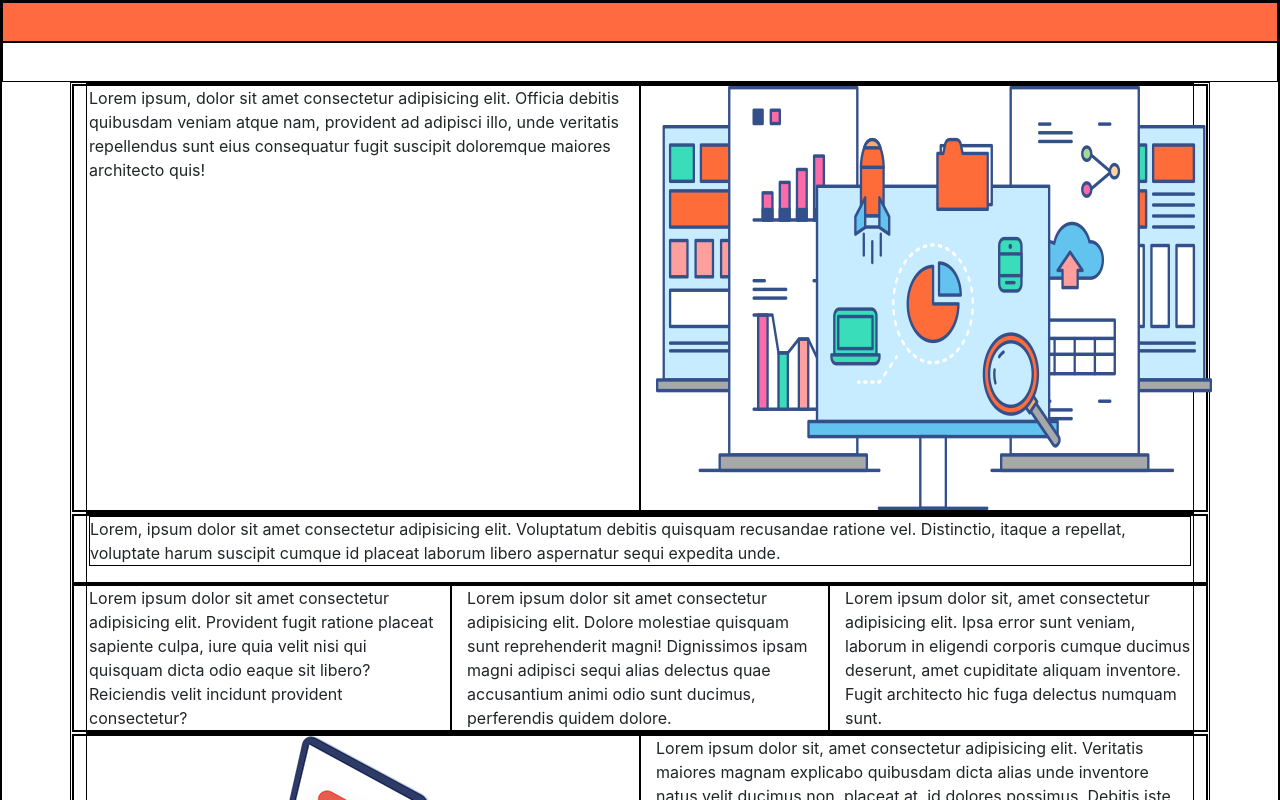
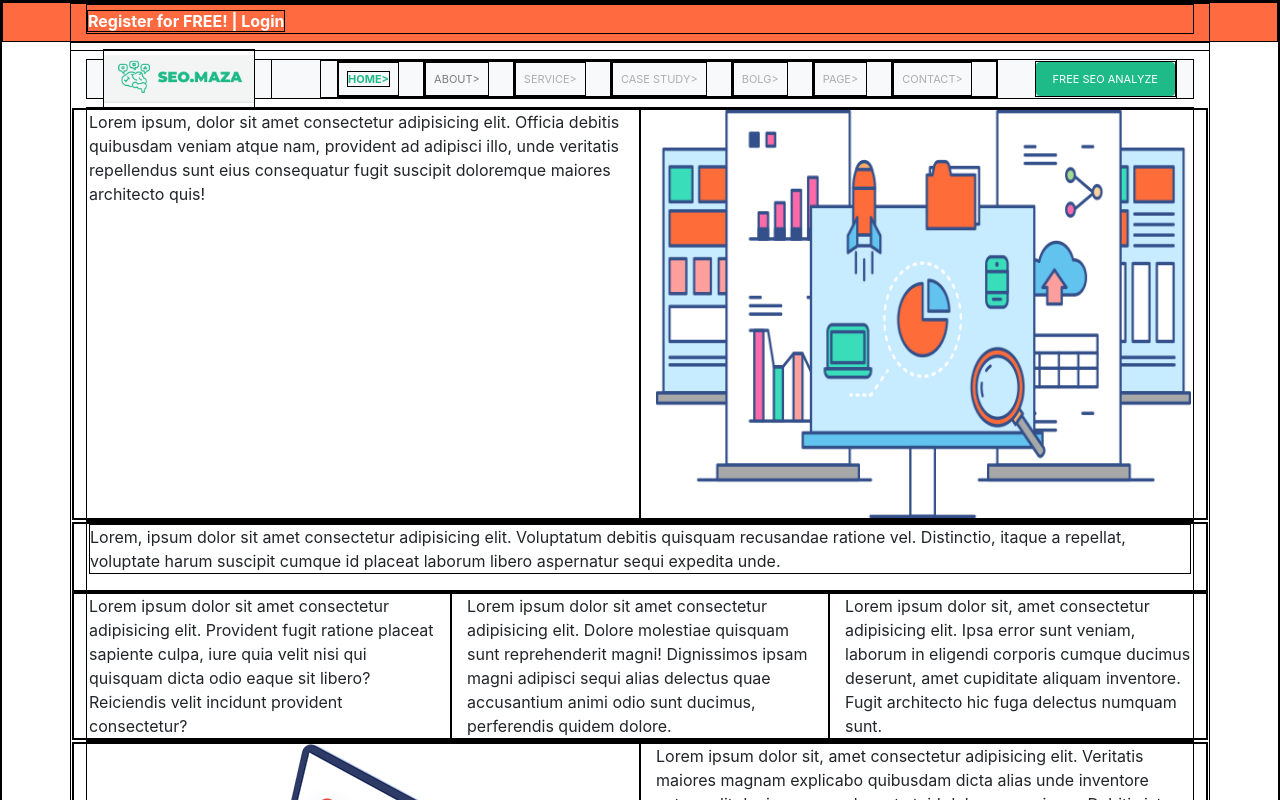
Before and after one commit to Jennifercarmen/Altimea, a plain HTML site: page index.html in a window 1280 px wide. Shown: the top 800 px of the page. Drawn offline with nearby package versions, Linux system fonts and the light colour scheme.

Commit message:
header y navbar

```diff
--- a/css/main.css
+++ b/css/main.css
@@ -13,9 +13,23 @@ header {
 
 nav {
     height: 40px;
+    font-size: 11px;
+}
+nav form .btn{
+    font-size: 11px;
 }
 
 footer {
     background-color: #ff6a40;
-    padding: 95px 0px 370px 0px;
 }
+.logo{
+    width: 150px;
+}
+.cyal{
+    background-color: #1ebb88;
+}
+
+
+.navbar-light .navbar-nav .active>.nav-link{
+    color: #1ebb88;
+}
--- a/index.html
+++ b/index.html
@@ -14,18 +14,62 @@
 <body>
 
   <header>
+    <div class="container">
+      <p class="pt-1 text-white">
+        <b>Register for FREE! | Login</b>
+      </p>
 
+    </div>
   </header>
-  <nav>
+  <div class="container">
 
-  </nav>
-  <div class="container">
+    <nav class="mt-3 mb-2 navbar navbar-expand-lg navbar-light bg-light">
+      <button class="navbar-toggler" type="button" data-toggle="collapse" data-target="#navbarTogglerDemo03" aria-controls="navbarTogglerDemo03"
+        aria-expanded="false" aria-label="Toggle navigation">
+        <span class="navbar-toggler-icon"></span>
+      </button>
+      <a class="navbar-brand" href="#">
+        <img class="img-fluid logo" src="assets/images/logo.png" alt="logo">
+      </a>
+
+      <div class="collapse navbar-collapse" id="navbarTogglerDemo03">
+        <ul class="navbar-nav mr-auto mt-2 ml-5 pl-3 mt-lg-0 ">
+          <li class="nav-item active pr-4  pr-4">
+            <a class="nav-link"   href="#">
+              <b>HOME></b>
+            </a>
+          </li>
+          <li class="nav-item pr-4">
+            <a class="nav-link" href="#">ABOUT></a>
+          </li>
+          <li class="nav-item pr-4">
+            <a class="nav-link disabled" href="#">SERVICE></a>
+          </li>
+          <li class="nav-item pr-4">
+            <a class="nav-link disabled" href="#">CASE STUDY></a>
+          </li>
+          <li class="nav-item pr-4">
+            <a class="nav-link disabled" href="#">BOLG></a>
+          </li>
+          <li class="nav-item pr-4">
+            <a class="nav-link disabled" href="#">PAGE></a>
+          </li>
+          <li class="nav-item pr-4">
+            <a class="nav-link disabled" href="#">CONTACT></a>
+          </li>
+        </ul>
+        <form class="form-inline my-2 my-lg-0">
+          <button class="btn cyal my-2 my-sm-0 text-white py-2 px-3">
+            FREE SEO ANALYZE</button>
+        </form>
+      </div>
+    </nav>
     <div>
       <div class="row">
         <div class="col-xs-6 col-md-6">Lorem ipsum, dolor sit amet consectetur adipisicing elit. Officia debitis quibusdam veniam atque nam, provident ad
           adipisci illo, unde veritatis repellendus sunt eius consequatur fugit suscipit doloremque maiores architecto quis!</div>
         <div class="col-xs-6 col-md-6">
-          <img src="assets/images/dashboards.png" alt="">
+          <img class="img-fluid" src="assets/images/dashboards.png" alt="">
         </div>
       </div>
     </div>
@@ -50,7 +94,7 @@
     <div>
       <div class="row">
         <div class="col-xs-6 col-md-6">
-          <img src="assets/images/desktop-man.png" alt="desktop-man">
+          <img class="img-fluid" src="assets/images/desktop-man.png" alt="desktop-man">
         </div>
         <div class="col-xs-6 col-md-6">Lorem ipsum dolor sit, amet consectetur adipisicing elit. Veritatis maiores magnam explicabo quibusdam dicta alias
           unde inventore natus velit ducimus non, placeat at, id dolores possimus. Debitis iste animi vero.</div>
@@ -62,7 +106,8 @@
           eos iste illum laborum fuga aspernatur facilis fugit cumque deserunt architecto iure perspiciatis.</div>
         <div class="col-xs-12 col-md-3">Lorem ipsum dolor sit amet consectetur adipisicing elit. Dignissimos doloremque eos dolore repellat et, vel veritatis
           debitis expedita? Tempore delectus laboriosam error voluptatem molestias laudantium sunt blanditiis molestiae fugiat
-          maiores?</div>
+          maiores?
+        </div>
         <div class="col-xs-12 col-md-3">Lorem ipsum dolor sit, amet consectetur adipisicing elit. Veritatis aliquam suscipit perspiciatis explicabo obcaecati
           corrupti, velit dolor quae eveniet repellat non illo, autem, officia facere dicta et quaerat quasi praesentium.</div>
         <div class="col-xs-12 col-md-3">Lorem, ipsum dolor sit amet consectetur adipisicing elit. Voluptatem vel, quod est sunt quaerat laboriosam magni
@@ -78,13 +123,13 @@
       </div>
       <div class="row">
         <div class="col-xs-12 col-md-4">
-          <img src="assets/images/desktop.jpg" alt="">
+          <img class="img-fluid" src="assets/images/desktop.jpg" alt="">
         </div>
         <div class="col-xs-12 col-md-4">
-          <img src="assets/images/graphic.jpg" alt="">
+          <img class="img-fluid" src="assets/images/graphic.jpg" alt="">
         </div>
         <div class="col-xs-12 col-md-4">
-          <img src="assets/images/money.jpg" alt="">
+          <img class="img-fluid" src="assets/images/money.jpg" alt="">
         </div>
       </div>
       <div class="row">
@@ -105,7 +150,8 @@
           minus quidem, modi iusto quis? Maxime, aspernatur? Voluptatem hic ullam deserunt numquam minima!</div>
         <div class="col">Lorem ipsum dolor sit, amet consectetur adipisicing elit. Consectetur reiciendis vero necessitatibus animi tempora
           itaque doloremque, iure quisquam odio harum ducimus ea minus aspernatur dicta? Aspernatur blanditiis corporis necessitatibus
-          recusandae!</div>
+          recusandae!
+        </div>
       </div>
       <hr>
       <p>copyright @2018 All Right by Thememarshall.</p>
```
Also changed, not shown: assets/images/logo.png (added).
